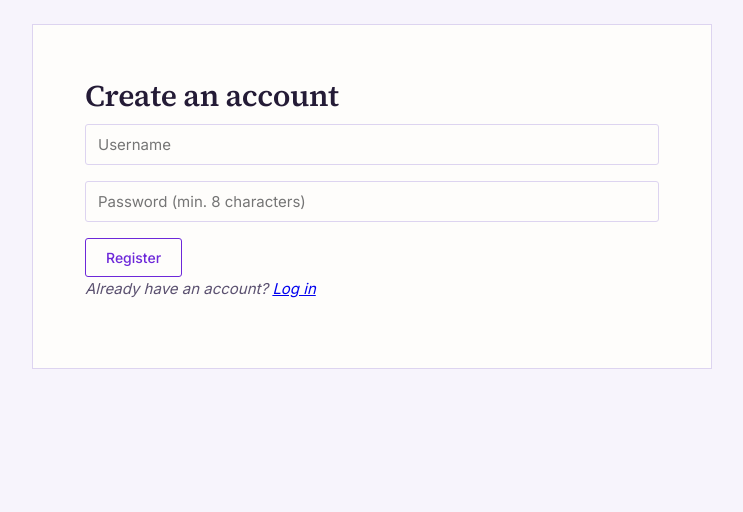
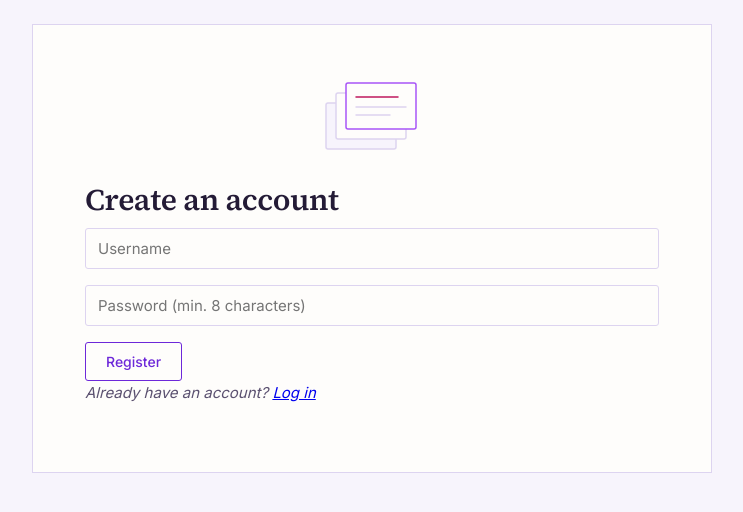
Before and after one commit to jnowak-it/Career_Wings, a Flask app: page /register in a window 1280 px wide. Shown: the top 512 px of the page, without its empty margins (268-1011 px from the left). Run offline with Flask 3, Linux system fonts and the light colour scheme.

Commit message:
add ilustration

```diff
--- a/final_project/static/style.css
+++ b/final_project/static/style.css
@@ -299,3 +299,8 @@ button:hover, .btn:hover {
 .stats-table tr:last-child td {
     border-bottom: none;
 }
+
+.hero-illustration {
+    text-align: center;
+    margin-bottom: 8px;
+}
--- a/final_project/templates/register.html
+++ b/final_project/templates/register.html
@@ -11,6 +11,16 @@
 </head>
 <body>
     <main class="container">
+        <div class="hero-illustration">
+            <svg width="120" height="90" viewBox="0 0 120 90" fill="none" xmlns="http://www.w3.org/2000/svg">
+                <rect x="14" y="30" width="70" height="46" rx="2" fill="#f7f4fc" stroke="#ddd4f0" stroke-width="1.5"/>
+                <rect x="24" y="20" width="70" height="46" rx="2" fill="#fefdfb" stroke="#ddd4f0" stroke-width="1.5"/>
+                <rect x="34" y="10" width="70" height="46" rx="2" fill="#fefdfb" stroke="#a855f7" stroke-width="1.5"/>
+                <line x1="44" y1="24" x2="86" y2="24" stroke="#be185d" stroke-width="1.5" stroke-linecap="round"/>
+                <line x1="44" y1="34" x2="94" y2="34" stroke="#ddd4f0" stroke-width="1.5" stroke-linecap="round"/>
+                <line x1="44" y1="42" x2="78" y2="42" stroke="#ddd4f0" stroke-width="1.5" stroke-linecap="round"/>
+            </svg>
+        </div>
         <h1>Create an account</h1>
 
         {% if error %}
```
Also changed, not shown: final_project/templates/login.html (+10 -0 lines).
